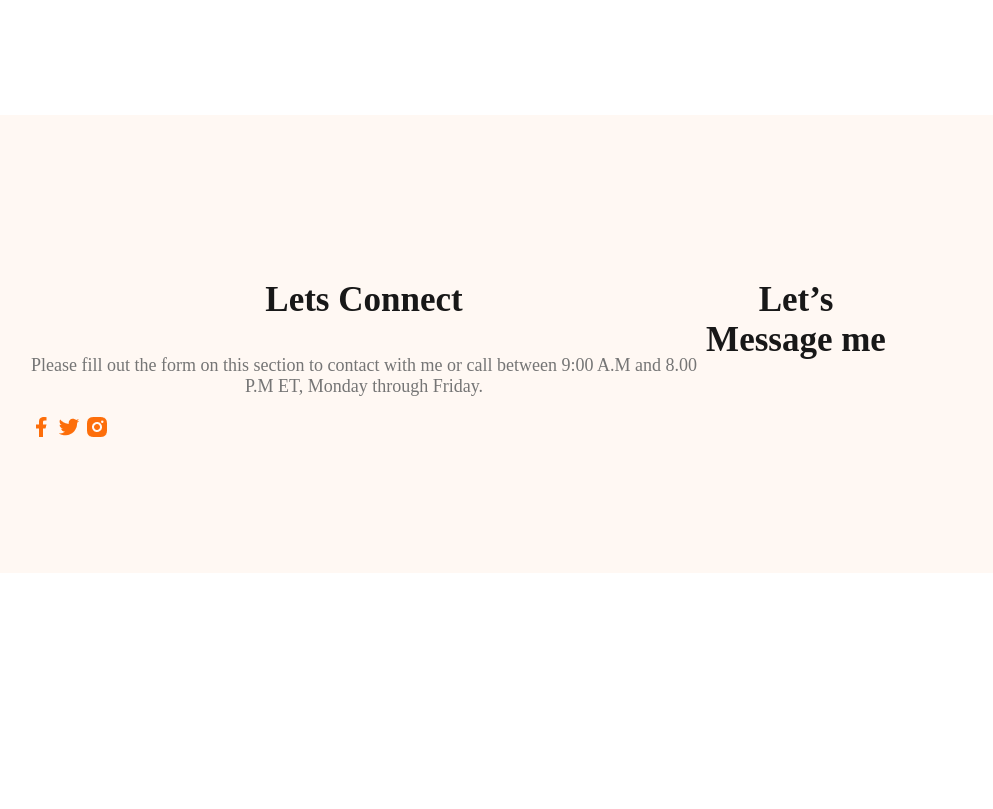
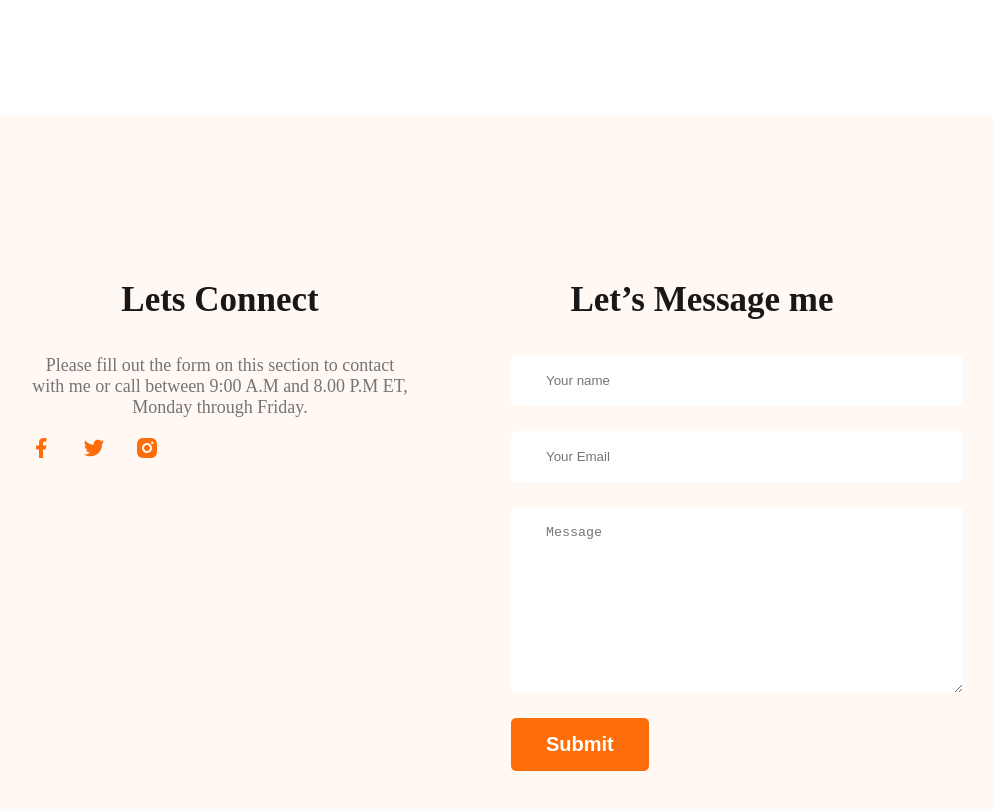
Before and after one commit to Shuvo-Kumar/restart-webdeveloper-protfolio, a plain HTML site: page index.html in a window 1280 px wide. Shown: the part 2947-3756 px from the top of the page, without its empty margins (179-1172 px from the left). Before the commit the page ends 3528 px from the top, so only its background shows below. Drawn offline with Linux system fonts and the light colour scheme.

Commit message:
finished the footer section

```diff
--- a/index.html
+++ b/index.html
@@ -185,6 +185,13 @@
         </div>
         <div class="footer-colum">
             <h3 class="section-title">Let’s Message me</h3>
+            <form class="contact" action="">
+                <input type="text" placeholder="Your name" name="" id="">
+                <input type="email" placeholder="Your Email" name="" id="">
+                <textarea name="" placeholder="Message" id="" cols="30" rows="10"></textarea>
+               <input class="btn-primary"  type="Submit" value="Submit">
+            </form>
+
         </div>
     </footer>
 
--- a/styles/portfolio.css
+++ b/styles/portfolio.css
@@ -181,7 +181,28 @@ main section {
 /* footer styles */
 footer{
     display: flex;
+    gap: 100px;
     background-color:  rgb(255, 248, 243);
     margin-top: 100px;
+
     padding: 130px 200px;
 }
+.footer-colum{
+    width: 50%;
+}
+.social-links a{
+    margin-right: 25px;
+
+}
+
+.contact input[type="text"], .contact input[type="email"], textarea{
+    display: block;
+    padding: 18px 35px;
+    margin-top: 25px;
+    margin-bottom: 25px;
+    color: rgb(117, 117, 117);
+    border-radius: 5px;
+    background: rgb(255, 255, 255);
+    border: 0;
+    width: 100%;
+}
```
